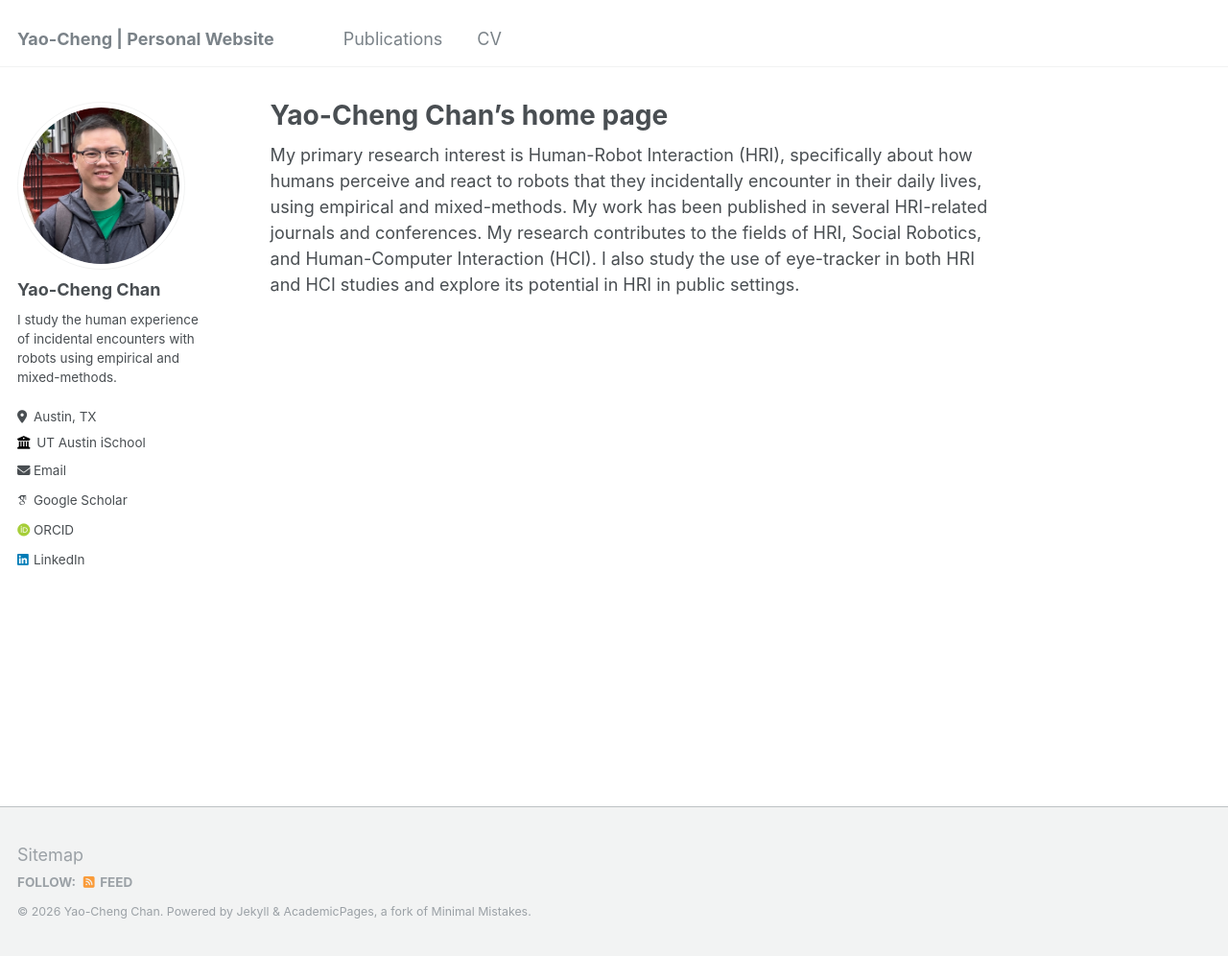
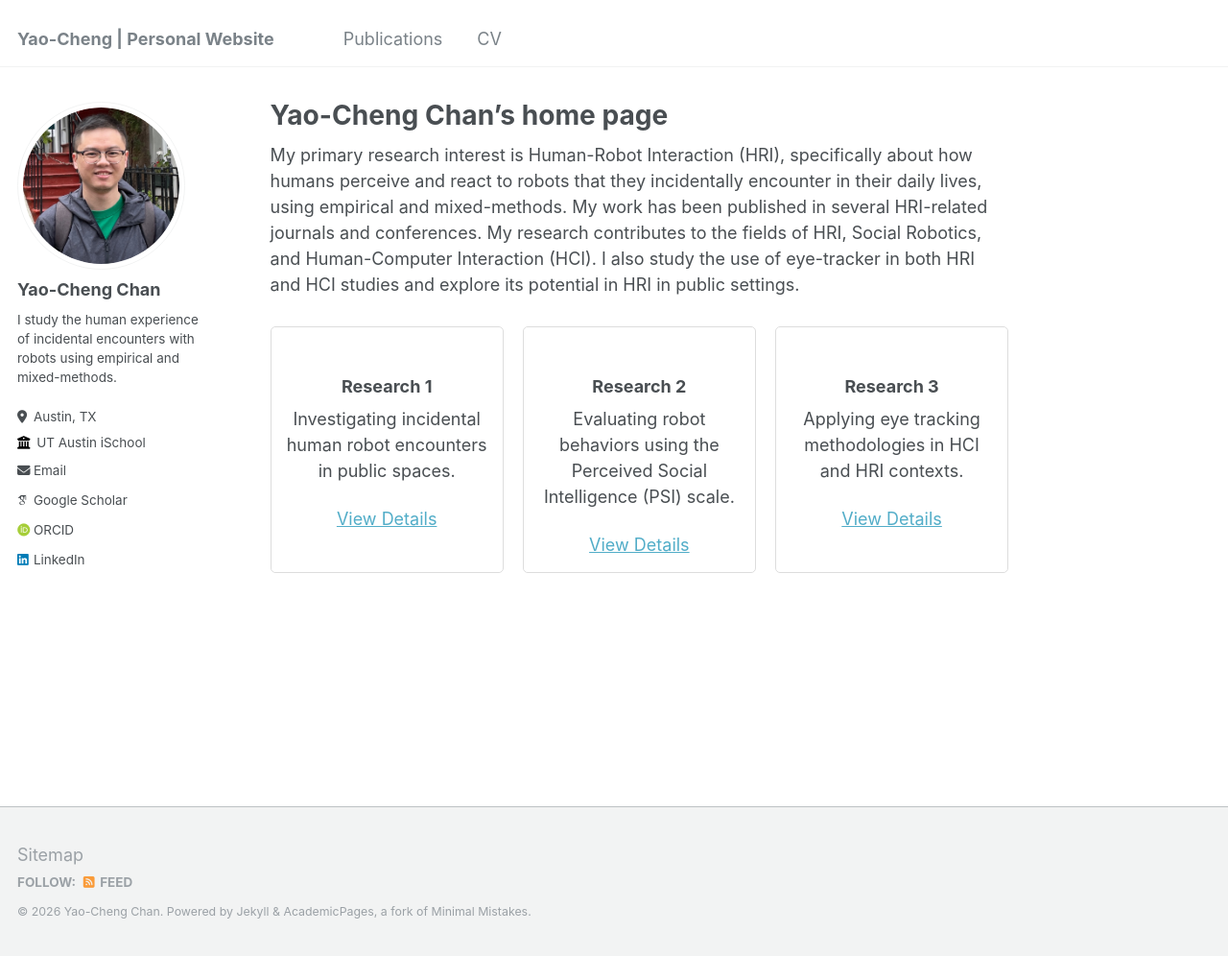
Before and after one commit to yaochengchan/yaochengchan.github.io, a Jekyll site: the page built from _pages/about.md, in a window 1280 px wide and 996 px high. Shown: the whole window at 96% size. Built offline with Jekyll 4.4.1, drawn with Linux system fonts in a browser that asks for light colours; some web fonts are replaced.

Commit message:
Update about.md

```diff
--- a/_pages/about.md
+++ b/_pages/about.md
@@ -8,3 +8,21 @@ redirect_from:
 ---
 
 My primary research interest is Human-Robot Interaction (HRI), specifically about how humans perceive and react to robots that they incidentally encounter in their daily lives, using empirical and mixed-methods. My work has been published in several HRI-related journals and conferences. My research contributes to the fields of HRI, Social Robotics, and Human-Computer Interaction (HCI). I also study the use of eye-tracker in both HRI and HCI studies and explore its potential in HRI in public settings.
+
+<div style="display: flex; justify-content: space-between; gap: 20px; margin-top: 30px; flex-wrap: wrap;">
+  <div style="flex: 1; min-width: 200px; padding: 15px; border: 1px solid #ddd; border-radius: 5px; text-align: center;">
+    <h3>Research 1</h3>
+    <p>Investigating incidental human robot encounters in public spaces.</p>
+    <a href="/research1/">View Details</a>
+  </div>
+  <div style="flex: 1; min-width: 200px; padding: 15px; border: 1px solid #ddd; border-radius: 5px; text-align: center;">
+    <h3>Research 2</h3>
+    <p>Evaluating robot behaviors using the Perceived Social Intelligence (PSI) scale.</p>
+    <a href="/research2/">View Details</a>
+  </div>
+  <div style="flex: 1; min-width: 200px; padding: 15px; border: 1px solid #ddd; border-radius: 5px; text-align: center;">
+    <h3>Research 3</h3>
+    <p>Applying eye tracking methodologies in HCI and HRI contexts.</p>
+    <a href="/research3/">View Details</a>
+  </div>
+</div>
```
